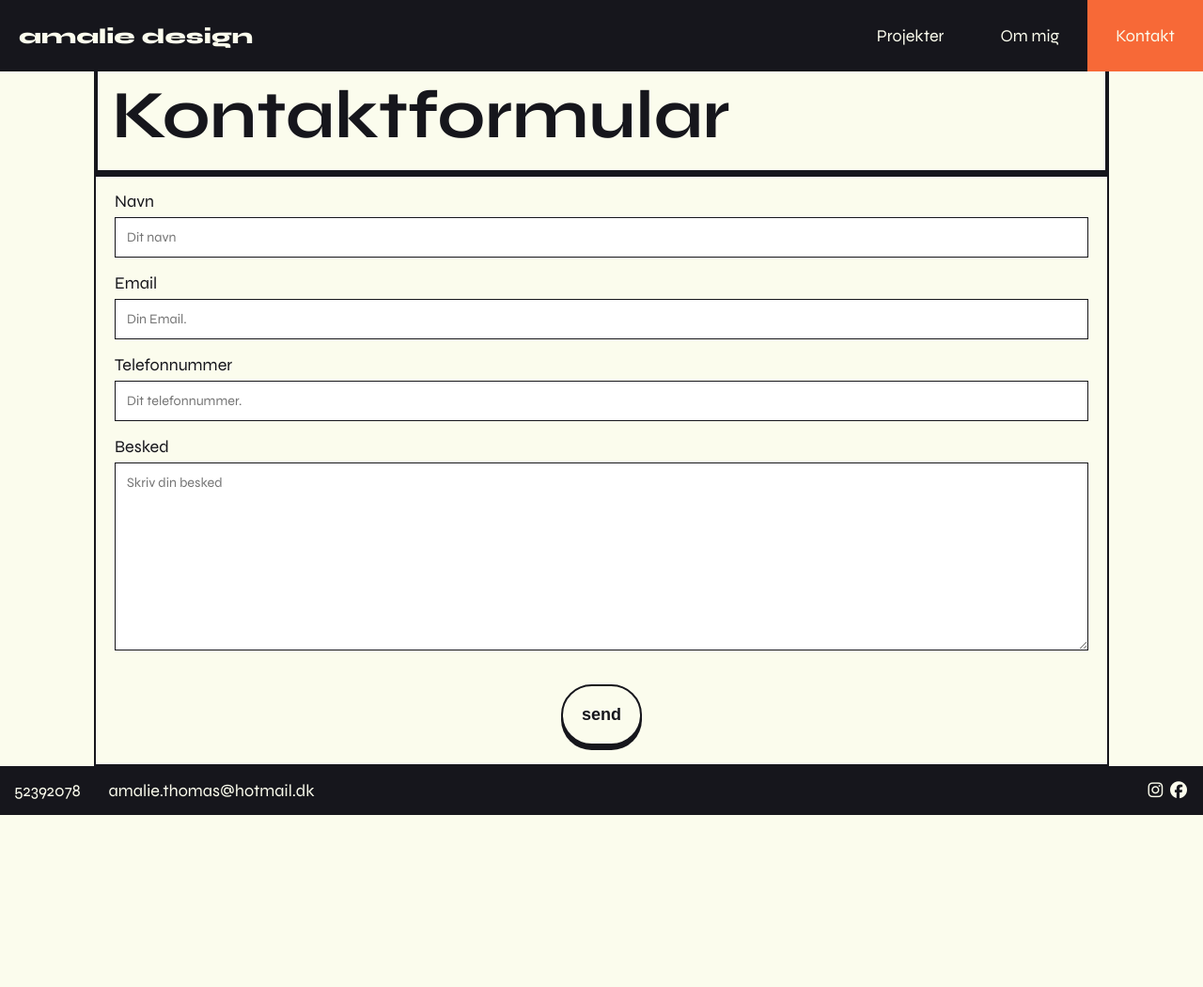
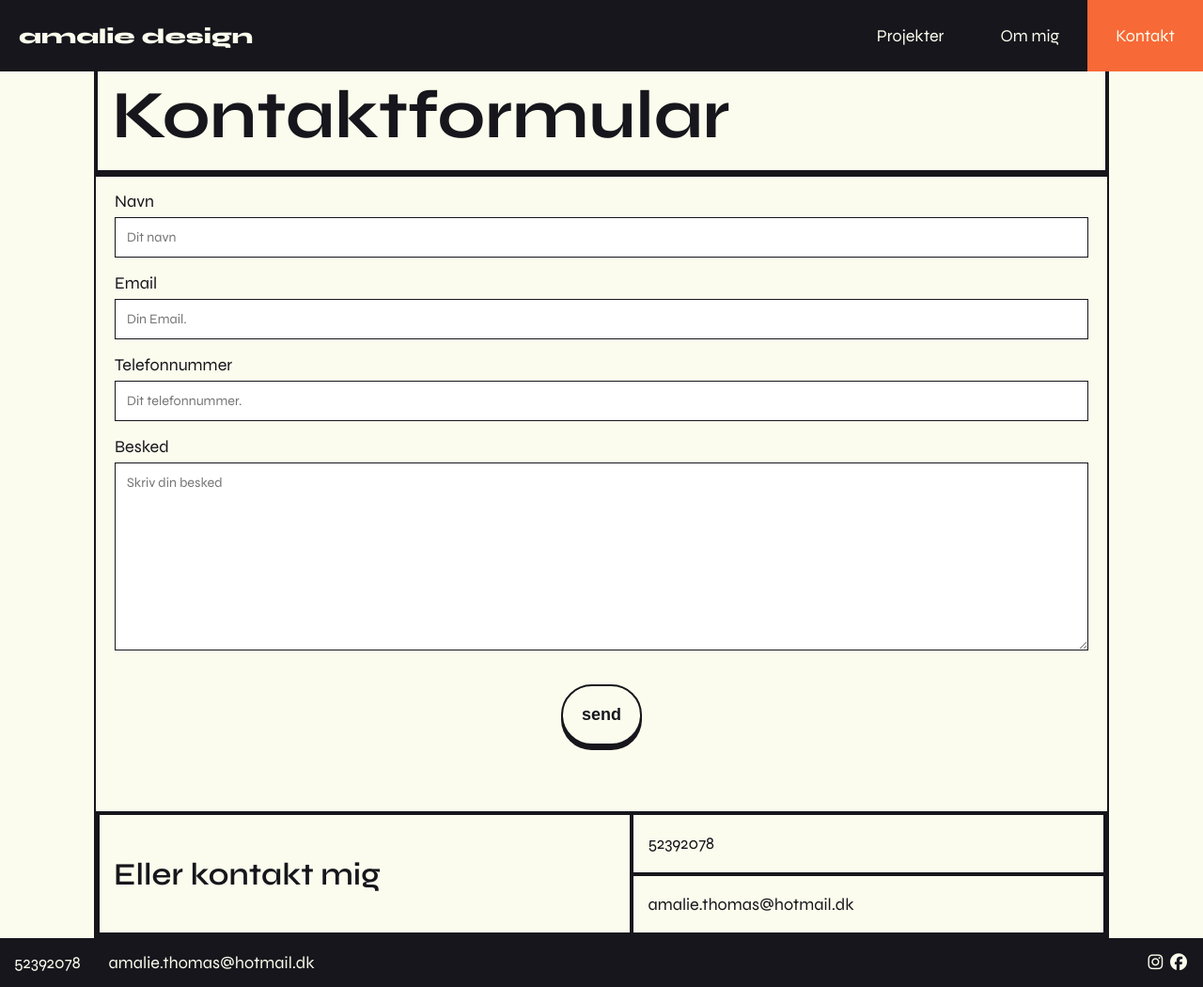
Before and after one commit to AmalieThomas/eksamen, a plain HTML site: page praesentationsportfolio/kontakt.html in a window 1280 px wide. Shown: the whole page at 94% size. Before the commit the page ends 867 px from the top, so only its background shows below. Drawn offline with Linux system fonts and the light colour scheme.

Commit message:
fergregrgrg

```diff
--- a/praesentationsportfolio/kontakt.html
+++ b/praesentationsportfolio/kontakt.html
@@ -43,8 +43,15 @@
               <div class="send-knap">
                 <input type="submit" value="send">
               </div>
+            </form>
+          </div>
 
-            </form>
+          <div class="mellemrum"></div>
+
+          <div class="kontaktinfo">
+            <h2 class="k">Eller kontakt mig</h2>
+            <p class="n">52392078</p>
+            <p class="e">amalie.thomas@hotmail.dk</p>
           </div>
 
       </main>
--- a/praesentationsportfolio/styles.css
+++ b/praesentationsportfolio/styles.css
@@ -513,10 +513,22 @@ input[type=text], select, textarea {
     cursor: pointer;
   }
 
-  .container {
+  .main-kontakt>.container {
     background-color: #FBFCED;
     padding: 0;
     margin: 20px;
+  }
+
+  .kontaktinfo{
+    border: var(--sort) solid 2px;
+    display: grid;
+  }
+
+  .kontaktinfo>*{
+    border: var(--sort) solid 2px;
+    margin:0;
+    padding: 15px;
+    text-align: center;
   }
 
 
@@ -637,6 +649,29 @@ input[type=text], select, textarea {
         margin-right: 100px;
     }
 
+    .kontaktinfo{
+        grid-template:
+        'k n'
+        'k e';
+    }
+
+    .k{
+        grid-area: k;
+        text-align: left;
+        display: flex;
+        align-items: center;
+    }
+
+    .n{
+        grid-area: n;
+        text-align: left;
+    }
+
+    .e{
+        grid-area: e;
+        text-align: left;
+    }
+
     .footer{
         flex-direction: row;
     }
```
